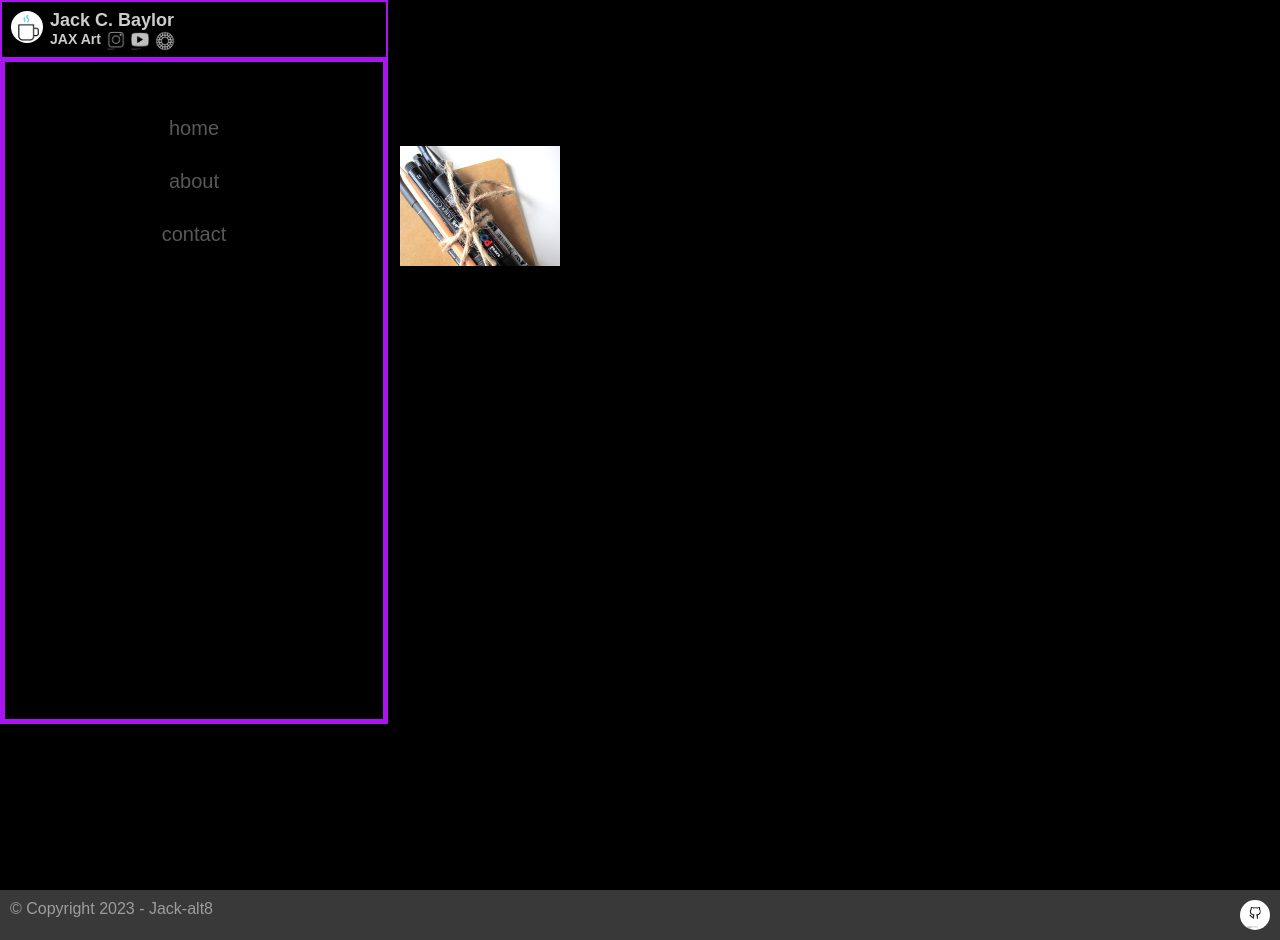
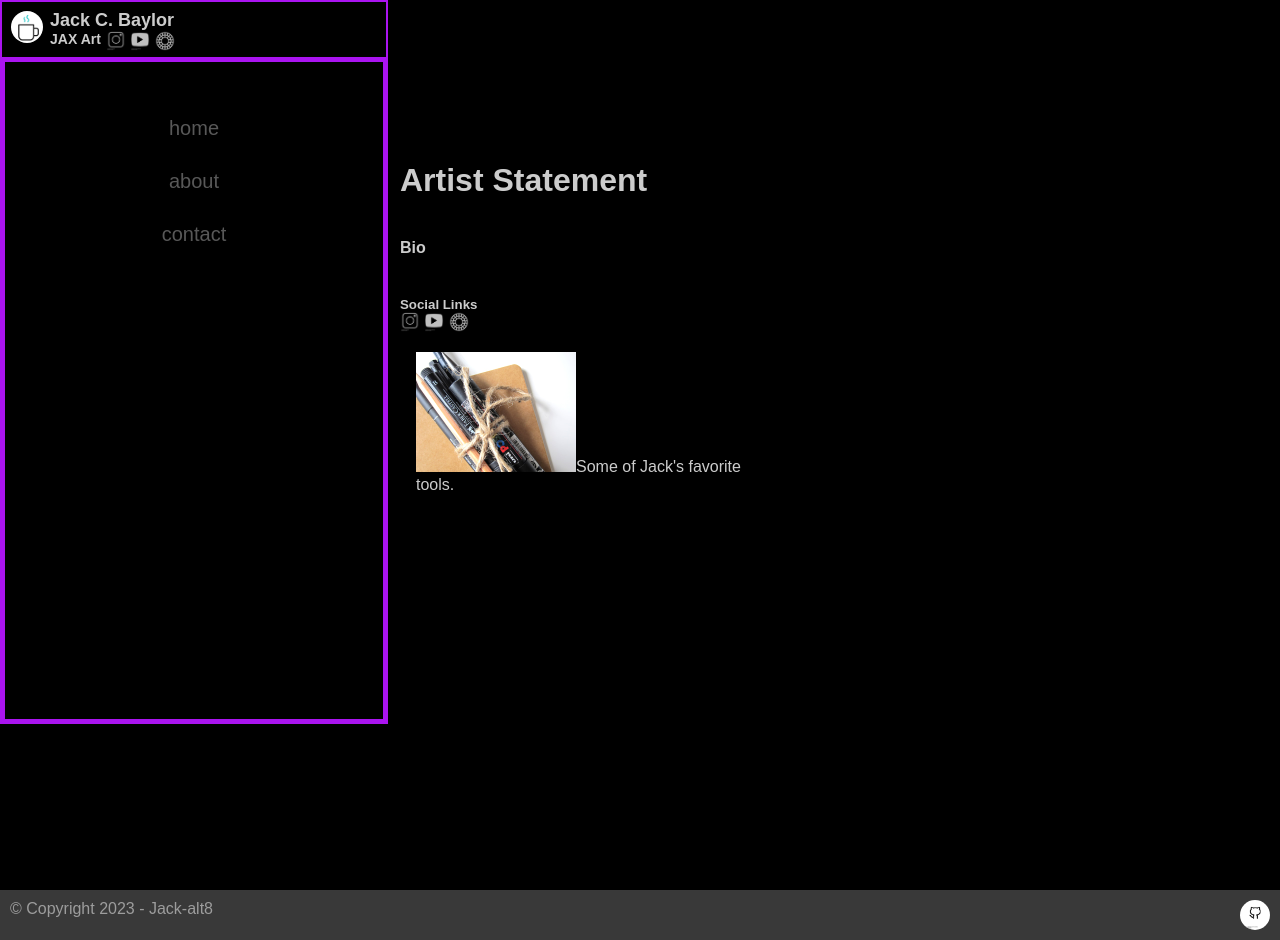
Before and after one commit to Jack-alt8/JAX-Art, a website: page frontend/html/about.html in a window 1280 px wide. Drawn offline with Linux system fonts and the light colour scheme.

Commit message:
base about code

```diff
--- a/frontend/html/about.html
+++ b/frontend/html/about.html
@@ -56,7 +56,29 @@
         </div>
     </header>
     <main>
-        <aside class="container"><img src="../photos/nik-tc-Q592eKGw-unsplash.jpg" alt="Jack's art gear"/></aside>
+        <div class="about-content">
+            <h3 class="about-statement">Artist Statement</h3>
+            <article class="about-p">
+                <p>
+
+                </p>
+            </article>
+            <h4 class="about-bio">Bio</h4>
+            <article class="about-p">
+                <p>
+
+                </p>
+            </article>
+            <h5>Social Links</h5>
+            <nav class="about-socials">
+                <a href="//www.instagram.com/jackc.baylor"><img class="instagram" src="../icons/noun-camera-5972018.png"
+                        alt="Follow me on Instagram"></a>
+                <a href="//www.youtube.com/@jackbaylor1926"><img class="youtube" src="../icons/noun-video-player-10681.png"
+                        alt="Follow me on YouTube"></a>
+                <a href="//vsco.co/jack-c-baylor"><img class="vsco" src="../icons/icons8-vsco-50.png" alt="Follow me on VSCO"></a>
+            </nav>
+            <aside class="container"><img src="../photos/nik-tc-Q592eKGw-unsplash.jpg" alt="Jack's art gear"/><caption>Some of Jack's favorite tools.</caption></aside>
+        </div>
     </main>
 
     <footer>© Copyright
--- a/frontend/styles/styles.css
+++ b/frontend/styles/styles.css
@@ -264,6 +264,14 @@ footer {
 About page styles
 ==============================================================
 */
+.about-content {
+  padding: 1em 1em 0;
+}
+
+h3 {
+  font-size: 2em;
+  margin-top: 0.5em;
+}
 
 aside,
 article {
@@ -278,11 +286,6 @@ img > aside {
 
 article {
   width: 75%;
-}
-
-h1 {
-  font-size: 3em;
-  margin-top: 0.5em;
 }
 
 /*
@@ -441,6 +444,7 @@ Mobile view styles
 
   .nav-list {
     border: 3px solid #aa14f0;
+    border-top: 6px solid #aa14f0;
     padding: 0.5em;
   }
 
```
